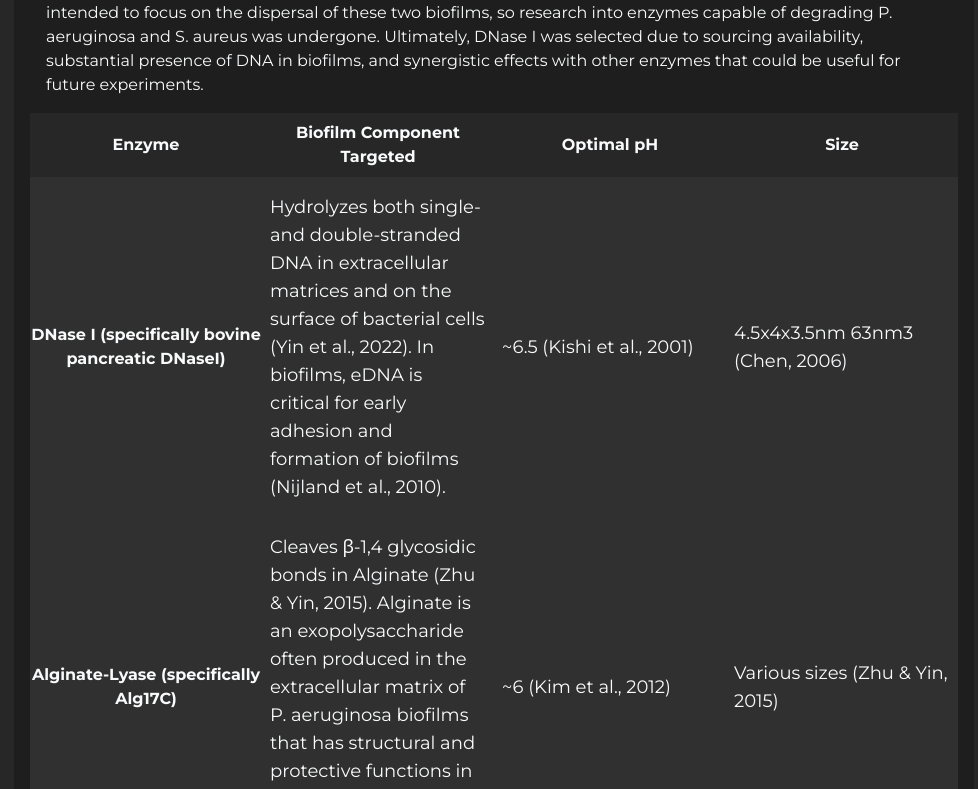
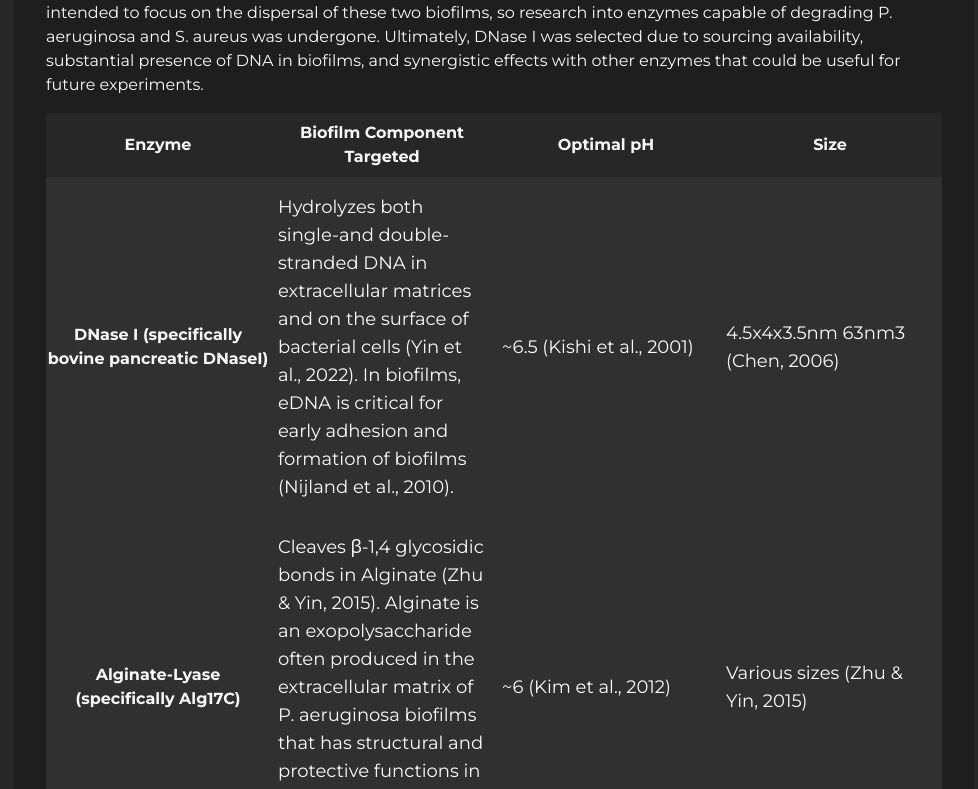
Before and after one commit to biomod2023/biomod2023, a Vue app: page /ideas in a window 1280 px wide. Shown: the part 7167-7956 px from the top of the page, without its empty margins (146-1124 px from the left). Built offline with nearby package versions, Linux system fonts and the light colour scheme; what oh-vue-icons, vue-window-size would draw is missing.

Commit message:
Make table padding consistent and fix card responsiveness

```diff
--- a/src/views/IdeasView.vue
+++ b/src/views/IdeasView.vue
@@ -40,7 +40,7 @@ const tableData = {
         </p>
       </main>
 
-      <div class="px-4 flex justify-center w-full space-x-10 overflow-x-scroll">
+      <div class="px-4 flex justify-center w-full lg:w-auto space-x-10 overflow-x-scroll">
         <IdeaCard class="flex-grow">
           <template #svg>
             <svg
@@ -387,7 +387,7 @@ const tableData = {
             substantial presence of DNA in biofilms, and synergistic effects with other enzymes that could be useful for
             future experiments.
           </p>
-          <div class="flex flex-col items-center w-full">
+          <div class="flex flex-col items-center w-full px-4">
             <div class="overflow-x-scroll w-full">
               <CustomTable2 :table-data="tableData" />
             </div>
```
